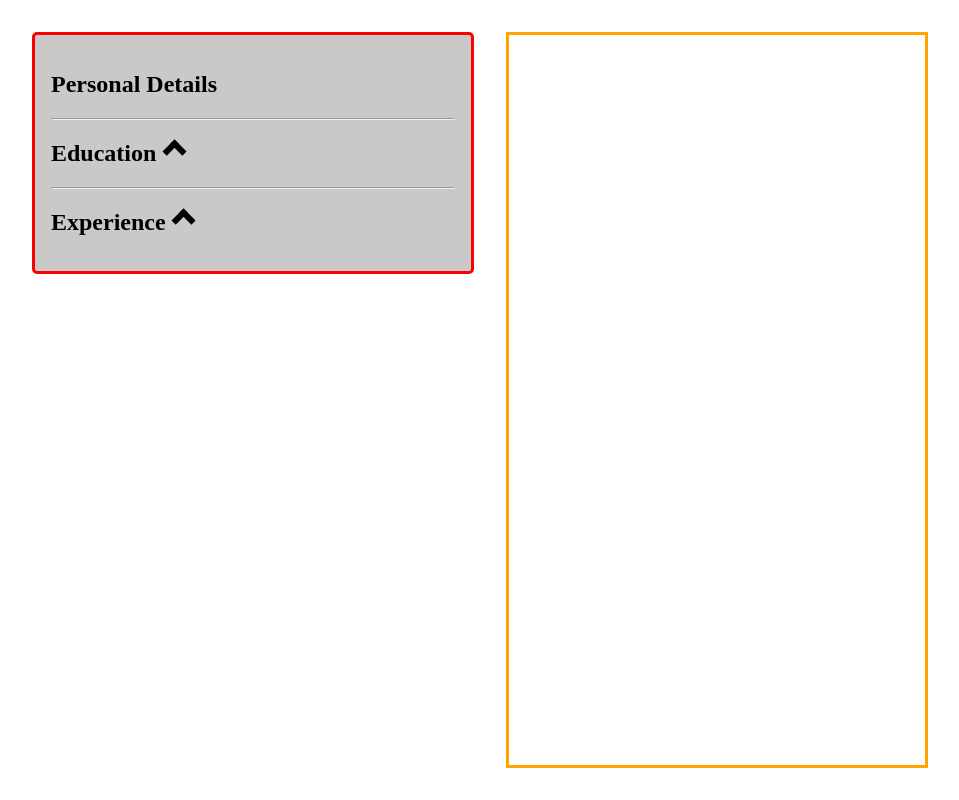
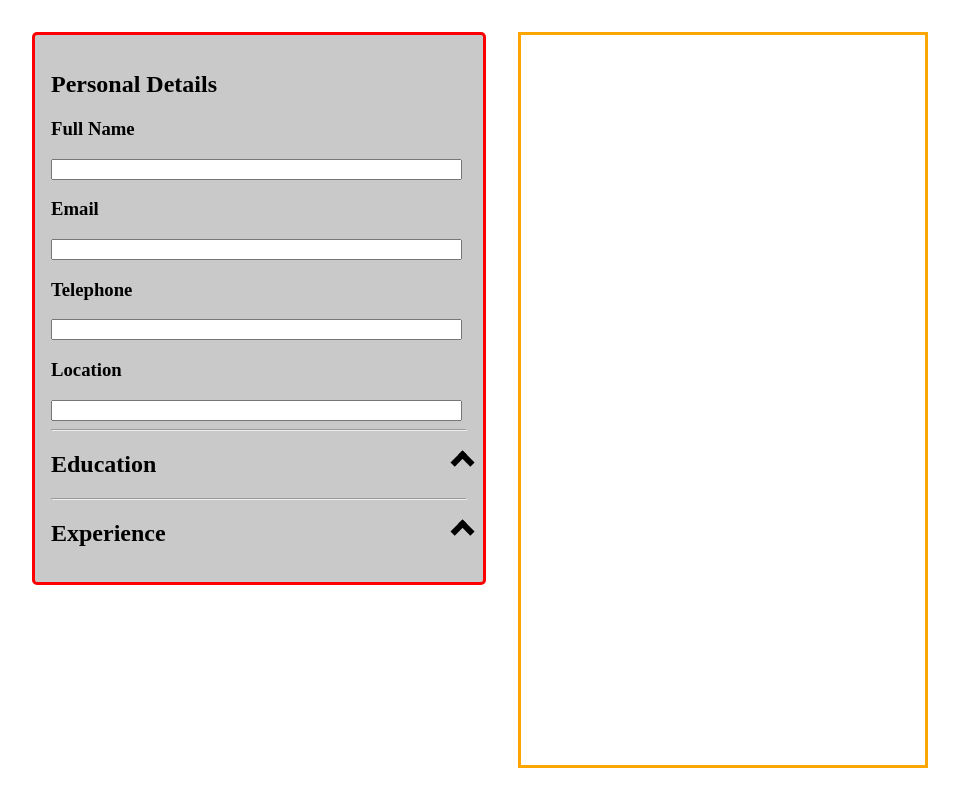
Before and after one commit to Spaceflyy/CV-App, a React (Vite) app: page / in a window 1280 px wide. Shown: the whole page, without its empty margins (160-1119 px from the left). Built offline with nearby package versions, Linux system fonts and the light colour scheme.

Commit message:
add rotating chevron when section is expanded

```diff
--- a/src/components/InputSection.jsx
+++ b/src/components/InputSection.jsx
@@ -1,19 +1,23 @@
 import { useState } from "react";
 
 export default function InputSection({ title, fields, collapseable }) {
-	const [open, setOpen] = useState(false);
+	const [open, setOpen] = useState(collapseable);
 
 	const toggle = () => {
 		setOpen(!open);
 	};
+
 	return (
 		<div className="inputSection">
-			<h2>
-				{title}{" "}
-				{collapseable ? <span onClick={toggle} className="chevron"></span> : ""}
+			<h2 onClick={toggle}>
+				{title}
+				{collapseable ? (
+					<span className={open ? "chevron" : "chevron after"}></span>
+				) : (
+					""
+				)}
 			</h2>
-			{open && (
-				<form action="">
+			<form className={open && "hidden"} action="">
 				{fields.map((field) => {
 					return (
 						<label key={field.id} htmlFor={field.name}>
@@ -27,7 +31,6 @@ export default function InputSection({ title, fields, collapseable }) {
 					);
 				})}
 			</form>
-			)}
 		</div>
 	);
 }
--- a/src/index.css
+++ b/src/index.css
@@ -35,8 +35,10 @@ input,
 textarea {
 	min-width: 97%;
 }
-
-.chevron::before {
+.hidden {
+	display: none;
+}
+.chevron {
 	border-style: solid;
 	border-width: 0.25em 0.25em 0 0;
 	content: "";
@@ -48,8 +50,15 @@ textarea {
 	transform: rotate(-45deg);
 	vertical-align: top;
 	width: 0.45em;
+	transition: 0.4s;
 }
 
-.chevron::after {
+.after {
+	transition: 0.4s;
 	transform: rotate(135deg);
 }
+
+.inputSection h2 {
+	display: flex;
+	justify-content: space-between;
+}
```
Lines whose indentation alone changed are shown as unchanged.
